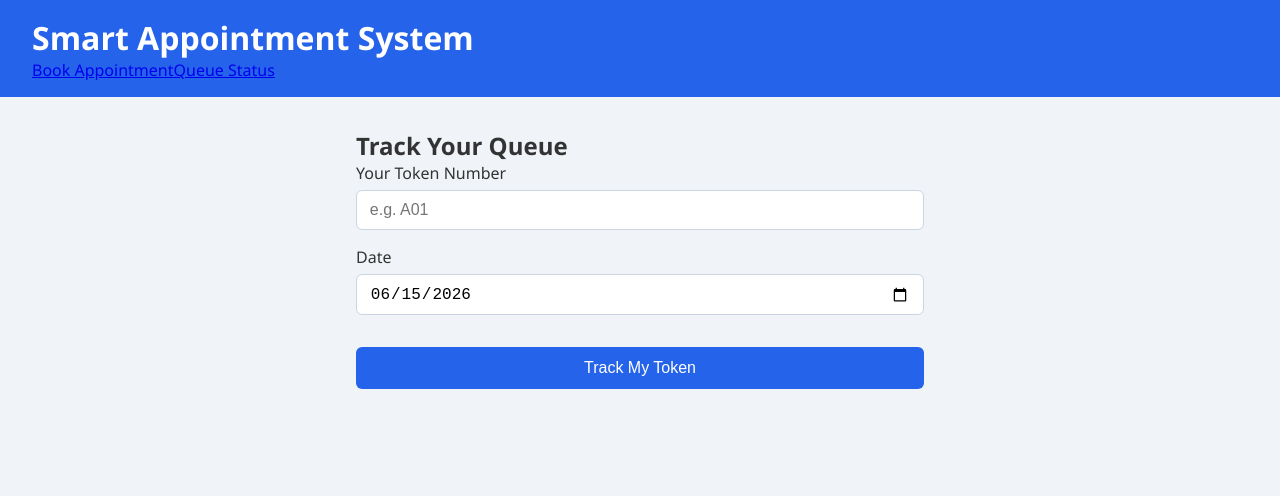
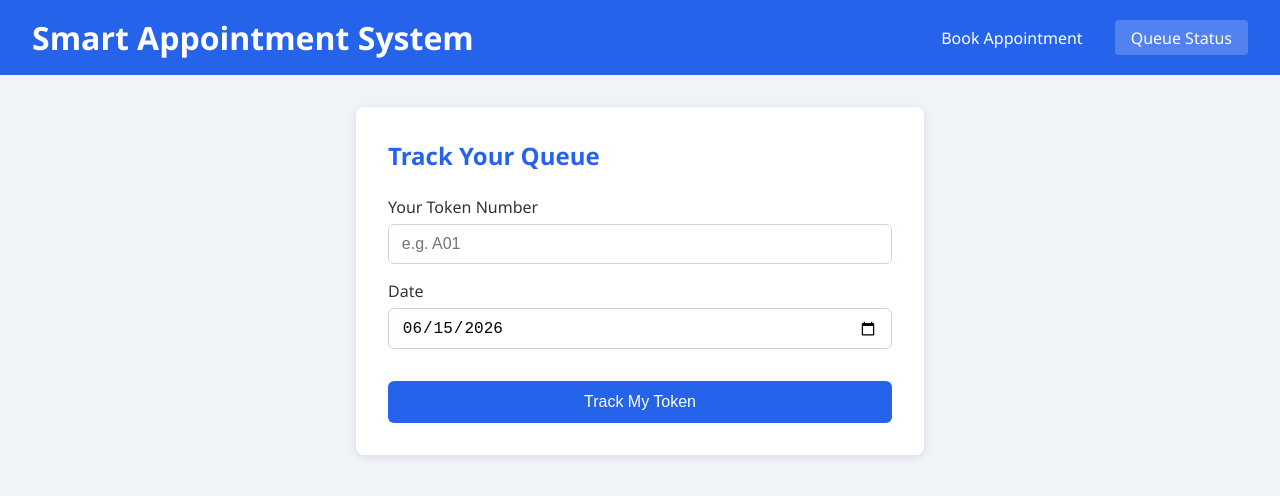
Before and after one commit to LakshmiPriya-22/SmartAppointmentQueueManagementSystem, a React app in the folder frontend/: page /queue in a window 1280 px wide. Shown: the top 496 px of the page. Built offline with nearby package versions, Linux system fonts and the light colour scheme; the HTML template or start-up script is replaced by a standard one.

Commit message:
feat: add queue status page styles

```diff
--- a/frontend/src/index.css
+++ b/frontend/src/index.css
@@ -93,3 +93,156 @@ button:disabled {
     border-radius: 6px;
     margin-bottom: 1rem;
 }
+
+/* Navigation */
+header {
+    display: flex;
+    justify-content: space-between;
+    align-items: center;
+    flex-wrap: wrap;
+    gap: 1rem;
+}
+
+nav {
+    display: flex;
+    gap: 1rem;
+}
+
+nav a {
+    color: white;
+    text-decoration: none;
+    padding: 0.4rem 1rem;
+    border-radius: 4px;
+    transition: background 0.2s;
+}
+
+nav a:hover, nav a.active {
+    background: rgba(255,255,255,0.2);
+}
+
+/* Queue Status Page */
+.queue-status-page {
+    background: white;
+    padding: 2rem;
+    border-radius: 8px;
+    box-shadow: 0 2px 8px rgba(0,0,0,0.1);
+}
+
+.queue-status-page h2 {
+    margin-bottom: 1.5rem;
+    color: #2563eb;
+}
+
+.serving-banner {
+    display: flex;
+    justify-content: space-between;
+    align-items: center;
+    background: #dbeafe;
+    padding: 1rem;
+    border-radius: 8px;
+    margin-bottom: 1.5rem;
+    font-size: 1.1rem;
+}
+
+.serving-banner strong {
+    font-size: 1.5rem;
+    color: #2563eb;
+}
+
+.my-token {
+    text-align: center;
+    padding: 1.5rem;
+    border-radius: 8px;
+    margin-bottom: 1.5rem;
+}
+
+.my-token.serving {
+    background: #dcfce7;
+    border: 2px solid #16a34a;
+}
+
+.my-token.waiting {
+    background: #f0f4f8;
+    border: 2px solid #2563eb;
+}
+
+.my-token.completed {
+    background: #f1f5f9;
+    border: 2px solid #94a3b8;
+}
+
+.my-token p {
+    margin: 0.4rem 0;
+}
+
+.reschedule-banner {
+    background: #fef3c7;
+    border: 1px solid #f59e0b;
+    padding: 1rem;
+    border-radius: 8px;
+    margin-top: 1rem;
+}
+
+.reschedule-btn {
+    background: #f59e0b;
+    margin-top: 0.5rem;
+}
+
+.reschedule-btn:hover {
+    background: #d97706;
+}
+
+/* Queue Table */
+.queue-list {
+    margin-top: 1.5rem;
+}
+
+.queue-list h3 {
+    margin-bottom: 1rem;
+    color: #374151;
+}
+
+table {
+    width: 100%;
+    border-collapse: collapse;
+}
+
+th, td {
+    padding: 0.75rem;
+    text-align: left;
+    border-bottom: 1px solid #e2e8f0;
+}
+
+th {
+    background: #f8fafc;
+    font-weight: 600;
+    color: #374151;
+}
+
+tr.highlight {
+    background: #dbeafe;
+    font-weight: 600;
+}
+
+.queue-footer {
+    margin-top: 1.5rem;
+    color: #64748b;
+    font-size: 0.9rem;
+}
+
+.delay-notice {
+    color: #d97706;
+    font-weight: 500;
+    margin-top: 0.4rem;
+}
+
+.secondary-btn {
+    background: #64748b;
+    margin-top: 1rem;
+}
+
+.loading {
+    color: #64748b;
+    text-align: center;
+    margin-bottom: 1rem;
+}
```
